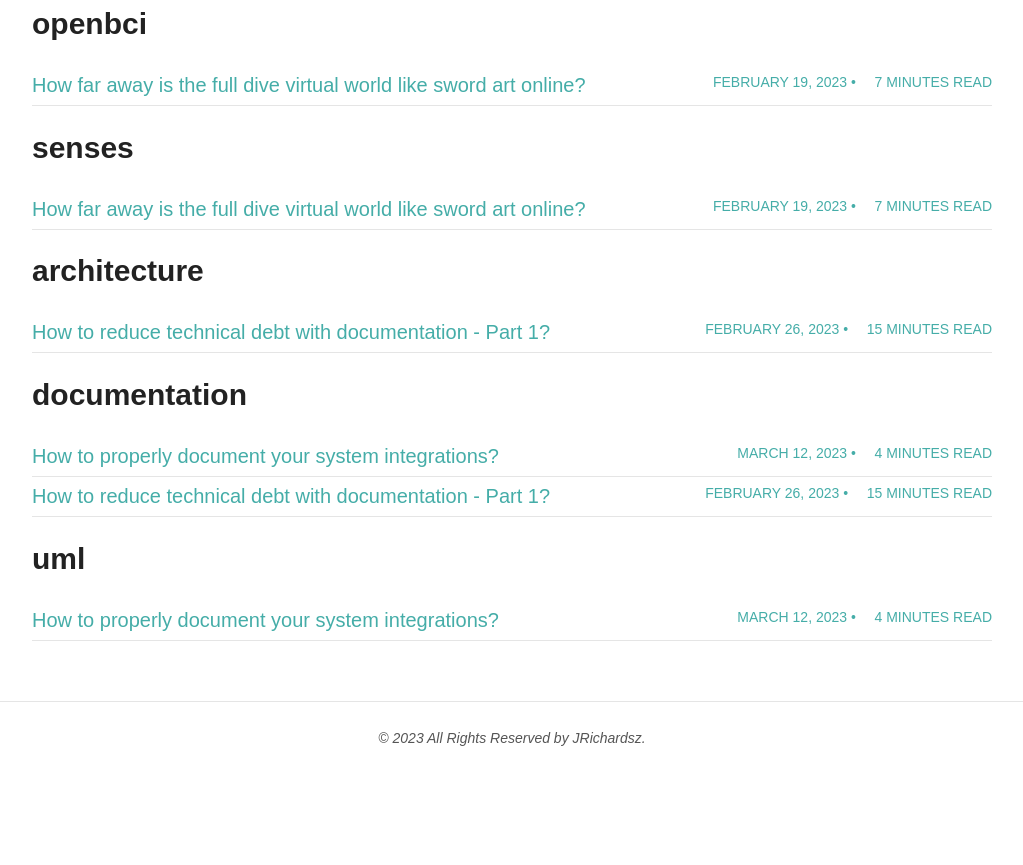
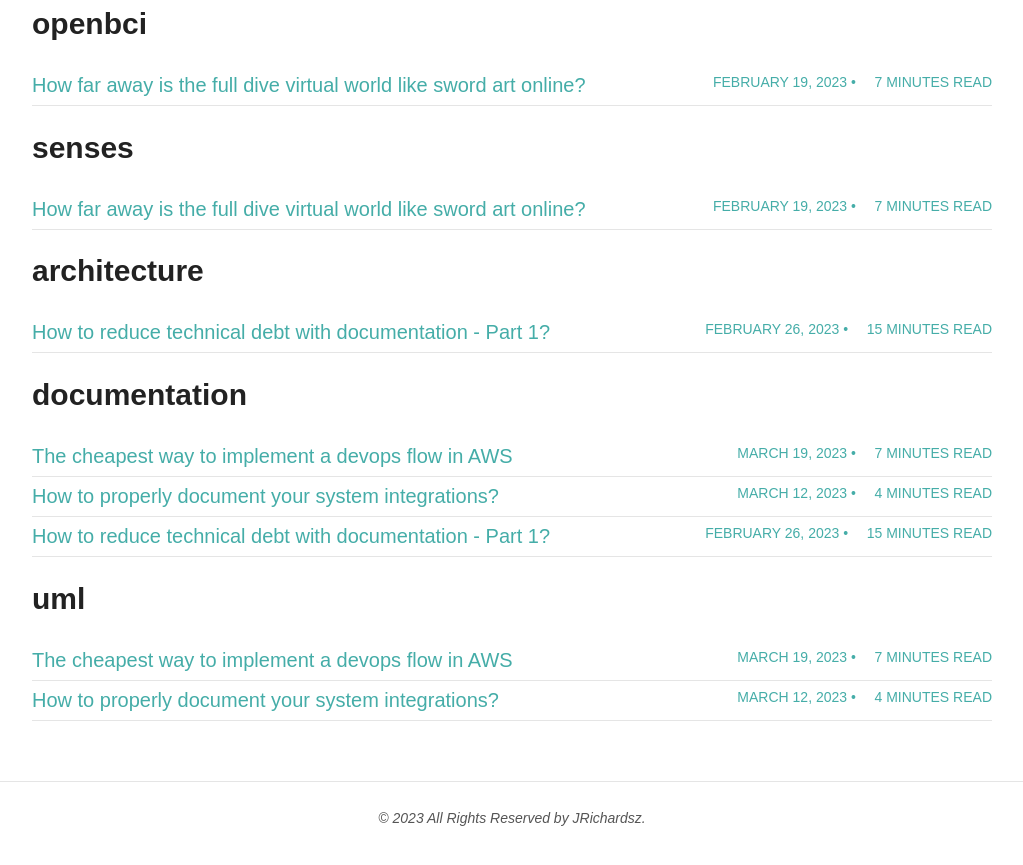
Before and after one commit to jrichardsz/jrichardsz.github.io, a Jekyll site: the page built from tags.html, in a window 1280 px wide and 900 px high, scrolled down 10852 px. Shown: the top 865 px of the window, without its empty margins (128-1151 px from the left). Built offline with Jekyll 4.4.1, drawn with Linux system fonts in a browser that asks for light colours; nearby versions of some CDN libraries; before the commit the page ends 11672 px from its top, so only the background shows below that; part of the change alters nothing that is shown.

Commit message:
new post

````diff
--- a/_posts/2023-03-12-how-to-properly-document-your-system-integrations.md
+++ b/_posts/2023-03-12-how-to-properly-document-your-system-integrations.md
@@ -9,7 +9,7 @@ comments: true
 
 <img src="https://user-images.githubusercontent.com/3322836/224588811-2c51c66a-199c-41f7-9732-34c84801ac15.png" width=500>
 
-If after the endless meeting with he final users related to new system integration requirements, the business analyst, developers and testers only have paragraphs of information in a word as deliverable, this post is for you.
+If after the endless meeting with the final users related to new system integration requirements, the business analyst, developers and testers only have paragraphs of information in a word as deliverable, this post is for you.
 
 I will show you how to document and conduce the integration to the system events with the aim to have a readable and measurable list or backlog ready to be designed and implemented.
 
--- /dev/null
+++ b/_posts/2023-03-19-the_cheapest_way_to_implement_a_devops_flow_in_aws.md
@@ -0,0 +1,174 @@
+---
+layout: post
+title: The cheapest way to implement a devops flow in AWS
+description: ""
+category: integration
+tags: [documentation, uml]
+comments: true
+---
+
+<img src="https://user-images.githubusercontent.com/3322836/226238044-0dca953a-6f9a-4e06-96b5-2c984ee6d6bc.png" width=500>
+
+After having implemented devops in a several cloud platforms like gcp, azure, aws, heroku, buddy.work, huawei, etc with several tools like jenkins, kubernetes, travis, bamboo, gitlab-ci, etc in my mind, there are many ways to implement a devops flows from the scratch to ready to use platforms, from manual to automated and from cheapest to more expensive.
+
+In this post I will show you how to implement the cheapest devops flow for **startups, pocs, or very limited production environments.**
+
+## Not for enterprises
+
+If you are part of an enterprise with real users, employees, etc which earns money **you should invest in your digital infrastructure** if you want to guarantee a good user experience or don't lose to the competition.
+
+If you are the CEO, CTO, etc but don't have any knowledge about software engineering, **please hire someone who knows**.
+
+If you opt to save money in this department, you will regret it and you could lose a lot of money because of it.
+
+## What is the most expensive in aws?
+
+The most expensive is the hard drive or storage (Elastic block store EBS) and how many hours is the cloud resource (Amazon Elastic Compute Cloud) online. Everything is billed hourly.
+
+## Most basic devops flow
+
+In this example, we will not have testing environment. Just on: Production
+
+<img src="https://www.planttext.com/api/plantuml/png/LOv12iCm30JlUiMIUxvGyfFYrgejKErWhm_zVKdIG7eHcjr1QEaCZUFjuleYMD4iPI9QqoUj5f5j2IMv8XdlRfrQj25qJ0U0UU-mZfwdY_yOvl72KLUl7v6_Ey0yttxgFe_WT6NH4hV_lW00" width=500>
+
+## Listen the git push
+
+In a real enterprises, they have a 24*7 server called "Continuous Integration Server" which is responsible to listen the git push from github, gitlab, bitbucket, etc.
+
+Here an example with Jenkins: https://jrichardsz.github.io/devops/devops-with-git-and-jenkins-using-webhooks
+
+To listen the git push, the git platform provider (github, gitlab, bitbucket, etc) sends a huge json to an http url (configured previously). The json contains a lot of information about the git event: repository name, target branch, commit message, commit, author, etc
+
+That feature is called Webhooks. Check this https://jrichardsz.github.io/devops/configure-webhooks-in-github-bitbucket-gitlab to understand how to configure the webhook.
+
+**To save money on this** we will use Aws Lambdas which only charges us for the time it takes to execute the function
+
+## Aws Lambda with nodejs
+
+This is the serveless feature of aws. Basically is just a function on several languages which are triggered from several sources.
+
+<img src="https://user-images.githubusercontent.com/3322836/226233841-992a9d4b-27a3-4988-90d5-e1fc33b21c4d.png" width=500>
+
+We will execute this function on every git push using the webhook feature which required a public http url (if you understood what a webhook is).
+
+According to this https://docs.aws.amazon.com/lambda/latest/dg/urls-invocation.html , every lambda function could be executed invoking its http url:
+
+```
+curl -v -X POST \
+      'https://abcdefg.lambda-url.us-east-1.on.aws/?message=HelloWorld' \
+      -H 'content-type: application/json' \
+      -d '{ "example": "test" }'
+```
+
+And the incoming body could be read inside the lambda function like this:
+
+```
+exports.handler = function(event, context, callback) {
+  const body = JSON.parse(event.body)
+  console.log('data: ', body.data)
+}
+```
+
+To extract values from your real git providers webhook check:
+
+- gitlab webhook https://gist.github.com/jrichardsz/3d55df91181e3fb83089d08ada6809a8
+- bitbucket webhook https://gist.github.com/jrichardsz/52edc692ea6876f6409f93d1d2b1e175
+- github webhook https://gist.github.com/jrichardsz/d8017ec4195dd3cd51a5e4fc8ce9eb3e
+
+At this point we have a cheap replacement of an entire continuos integration server like Jenkins, Travis, Aws Code Build, etc
+
+## Create the server
+
+AWS rest apis are so powerful. So you could use the following snippet to create an EC2 with linux ready to use
+
+https://gist.github.com/jrichardsz/f3ec44a044293b54af3dbff309fe5c83
+
+This snippet should be inside of the aws lambda
+
+## Build
+
+We wil perform the build using docker, so your app should be dockerized. If not, contact me!! I want to dockerize any language or framework in the multiverse, except Microsoft Technologies.
+
+Also in this cheapest way, we will perform the **docker build ...** inside of the same ec2 machine created by the aws lambda function. **This is not recommended for real enterprises**
+
+## Deploy
+
+Similar to the previous paragraph, the deploy **docker run ...** will be performed inside of the same ec2 machine created by the aws lambda function.
+
+## Devops on every machine reboot
+
+The only way to have a cheapest devops flow is to build and deploy in the same server. So we need to execute several linux bash commands at the start of ec2 (created by aws lambda function)
+
+Again, AWS apis are so powerful, so you could use a feature called **user data** to attach a bash script to the ec2. So this script will be executed at the start of ec2 machine.
+
+```js
+var instanceParams = {
+    ImageId: 'ami-0b9064170e32bde34',
+    InstanceType: 't2.micro',
+    KeyName: 'some_key',
+    UserData: Buffer.from(script_as_string_here).toString('base64'),
+    MinCount: 1,
+    MaxCount: 1
+};
+```
+
+For more details check:
+
+- https://docs.aws.amazon.com/AWSEC2/latest/UserGuide/user-data.html
+- https://gist.github.com/jrichardsz/f3ec44a044293b54af3dbff309fe5c83#file-index-v1-js-L30
+
+## Devops script
+
+The script should look like this:
+
+```
+# docker install if it don't exist
+sudo apt-get update
+sudo apt-get -y install \
+    apt-transport-https \
+    ca-certificates \
+    curl \
+    gnupg \
+    lsb-release
+curl -fsSL https://download.docker.com/linux/ubuntu/gpg | sudo gpg --batch --yes --dearmor -o /usr/share/keyrings/docker-archive-keyring.gpg
+echo \
+  "deb [arch=amd64 signed-by=/usr/share/keyrings/docker-archive-keyring.gpg] https://download.docker.com/linux/ubuntu \
+  $(lsb_release -cs) stable" | sudo tee /etc/apt/sources.list.d/docker.list > /dev/null
+sudo apt-get update
+sudo apt-get -y install docker-ce docker-ce-cli
+
+# docker delete everything
+docker stop $(docker ps -aq)
+docker rm $(docker ps -aq)
+docker rmi $(docker images -q)
+
+# download the new source code
+git clone https://github.com/usil/foo.git
+
+# build
+docker build -t my_app .
+
+# deploy
+# change WXYZ to your app port
+# add every required env var to your app
+docker run -it --name my_app -p 80:WXYZ -e bar=baz my_app
+```
+
+## Lecture and image References
+
+- https://gist.github.com/jrichardsz/f3ec44a044293b54af3dbff309fe5c83#file-index-v1-js-L30
+- https://docs.aws.amazon.com/AWSEC2/latest/UserGuide/user-data.html
+- https://stackoverflow.com/questions/66114552/aws-lambda-how-do-i-get-property-inside-event-body-it-keep-return-undefined
+- https://www.geeksforgeeks.org/remove-all-containers-and-images-in-docker/
+- https://stackoverflow.com/questions/41648467/getting-json-body-in-aws-lambda-via-api-gateway
+- https://cloudkatha.com/how-to-run-hello-world-on-aws-lambda-in-5-minutes/
+- https://docs.aws.amazon.com/lambda/latest/dg/urls-invocation.html
+- https://gist.github.com/jrichardsz/cf8fcec5f652a0cca432120c15d8595f
+- https://jrichardsz.github.io/devops/configure-webhooks-in-github-bitbucket-gitlab
+- https://www.planttext.com/?text=LOv12iCm30JlUiMIUxvGyfFYrgejKErWhm_zVKdIG7eHcjr1QEaCZUFjuleYMD4iPI9QqoUj5f5j2IMv8XdlRfrQj25qJ0U0UU-mZfwdY_yOvl72KLUl7v6_Ey0yttxgFe_WT6NH4hV_lW00
+
+## Conclusion
+
+If you are using AWS and you need to save money in your startup, poc, etc you could use this approach. Very limited but cheap
+
+I will update the script, and try to reduce the manual steps in the following post.
````
